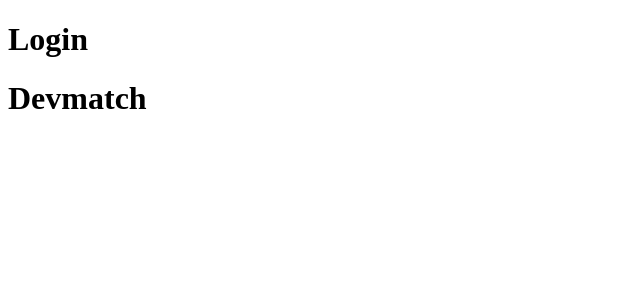
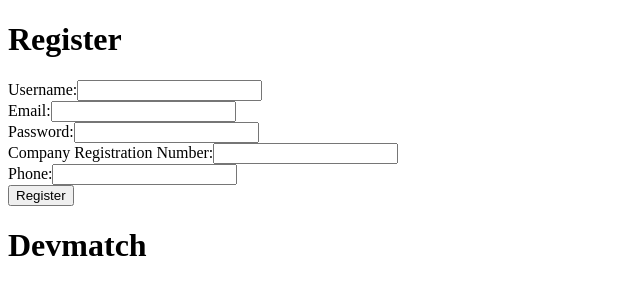
Before and after one commit to rithbennet/Devmatch, a Next.js app: page / in a window 1280 px wide. Shown: the top 300 px of the page, without its empty margins (0-640 px from the left). Built offline with nearby package versions, Linux system fonts and the light colour scheme.

Commit message:
Fix the user input

```diff
--- a/components/Login/index.jsx
+++ b/components/Login/index.jsx
@@ -1,17 +1,89 @@
-import styles from "./styles.module.scss";
+import { useState } from 'react';
+import styles from './styles.module.scss';
+import axios from 'axios';
 
-/**
- *
- * @returns {JSX.Element}
- * @constructor
- */
+export default function Register() {
+    const [username, setUsername] = useState('');
+    const [email, setEmail] = useState('');
+    const [password, setPassword] = useState('');
+    const [companyRegistrationNumber, setCompanyRegistrationNumber] = useState('');
+    const [phone, setPhone] = useState('');
 
-export default function login (){
+    const handleSubmit = async (e) => {
+        e.preventDefault();
+
+        const userData = {
+            username,
+            email,
+            password,
+            companyRegistrationNumber,
+            phone: phone || null
+        };
+
+        try {
+            const response = await axios.post('./API/register', userData);
+            alert(`Success: ${response.data.message}`);
+        } catch (error) {
+            alert(`Error: ${error.response ? error.response.data.message : error.message}`);
+        }
+    };
+
     return (
-
         <div className={styles.container}>
-            <h1>Login</h1>
+            <h1>Register</h1>
+            <form onSubmit={handleSubmit} className={styles.form}>
+                {/* Form fields */}
+                <div className={styles.formGroup}>
+                    <label htmlFor="username">Username:</label>
+                    <input
+                        type="text"
+                        id="username"
+                        value={username}
+                        onChange={(e) => setUsername(e.target.value)}
+                        required
+                    />
+                </div>
+                <div className={styles.formGroup}>
+                    <label htmlFor="email">Email:</label>
+                    <input
+                        type="email"
+                        id="email"
+                        value={email}
+                        onChange={(e) => setEmail(e.target.value)}
+                        required
+                    />
+                </div>
+                <div className={styles.formGroup}>
+                    <label htmlFor="password">Password:</label>
+                    <input
+                        type="password"
+                        id="password"
+                        value={password}
+                        onChange={(e) => setPassword(e.target.value)}
+                        required
+                    />
+                </div>
+                <div className={styles.formGroup}>
+                    <label htmlFor="companyRegistrationNumber">Company Registration Number:</label>
+                    <input
+                        type="text"
+                        id="companyRegistrationNumber"
+                        value={companyRegistrationNumber}
+                        onChange={(e) => setCompanyRegistrationNumber(e.target.value)}
+                        required
+                    />
+                </div>
+                <div className={styles.formGroup}>
+                    <label htmlFor="phone">Phone:</label>
+                    <input
+                        type="text"
+                        id="phone"
+                        value={phone}
+                        onChange={(e) => setPhone(e.target.value)}
+                    />
+                </div>
+                <button type="submit">Register</button>
+            </form>
         </div>
-
     );
 }
```
Also changed, not shown: components/Login/ParentComponent.jsx (added, +28 -0 lines), components/Login/addWallet.js (+33 -19 lines), components/Login/register.js (added, +17 -0 lines), components/Login/server.js (added, +22 -0 lines).
